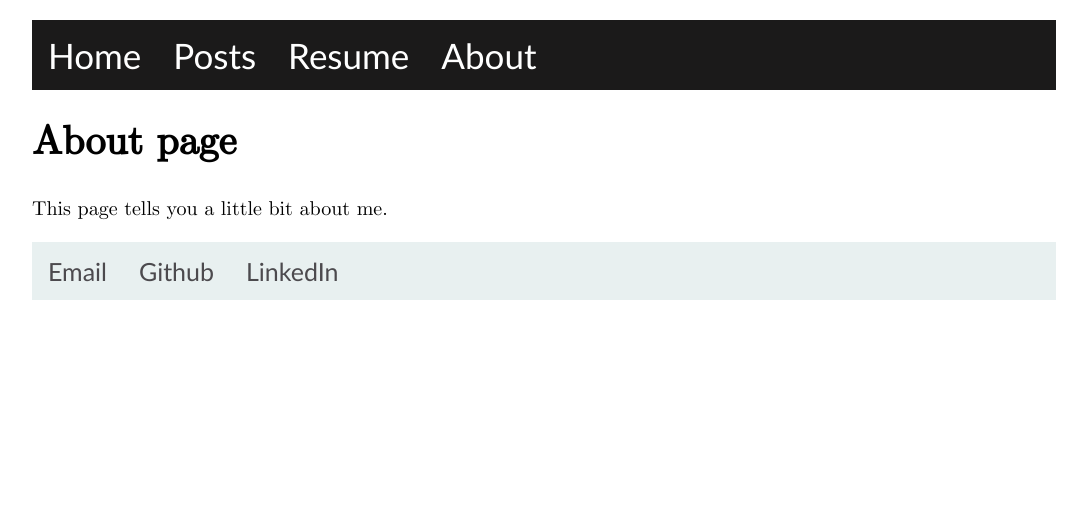
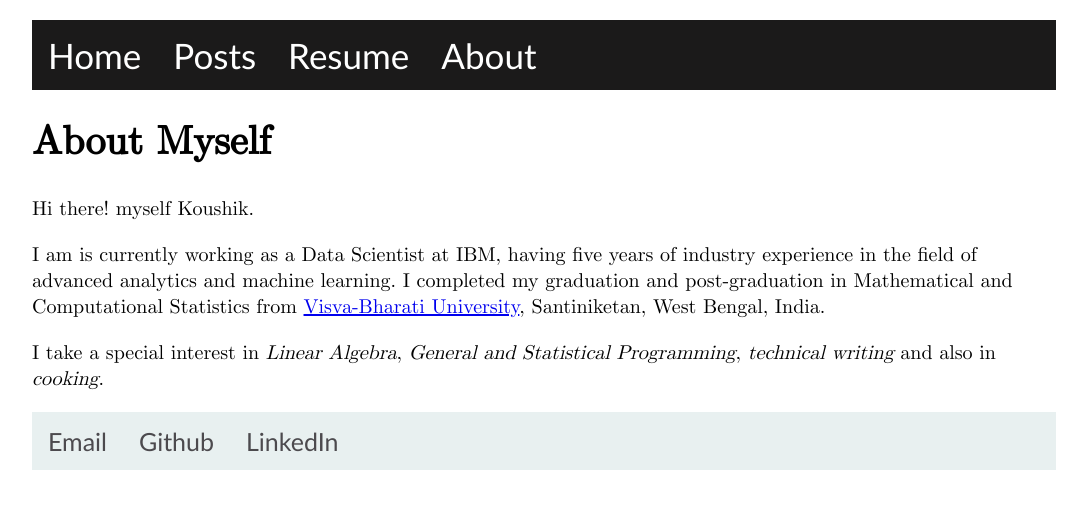
Before and after one commit to koushikkhan/stat, a Jekyll site: the page built from about.md, in a window 1280 px wide. Shown: the top 509 px of the page, without its empty margins (96-1183 px from the left). Built offline with Jekyll 4.4.1, drawn with Linux system fonts in a browser that asks for light colours.

```diff
--- a/about.md
+++ b/about.md
@@ -2,6 +2,10 @@
 layout: default
 title: About
 ---
-# About page
+# About Myself
 
-This page tells you a little bit about me.
+Hi there! myself Koushik.
+
+I am is currently working as a Data Scientist at IBM, having five years of industry experience in the field of advanced analytics and machine learning. I completed my graduation and post-graduation in Mathematical and Computational Statistics from [Visva-Bharati University](https://http://visvabharati.ac.in/index.html), Santiniketan, West Bengal, India.
+
+I take a special interest in *Linear Algebra*, *General and Statistical Programming*, *technical writing* and also in *cooking*.
```
Also changed, not shown: index.html (+6 -1 lines), resume/index.md (+1 -1 lines), README.md, favicon.ico (added), 2 other files.
